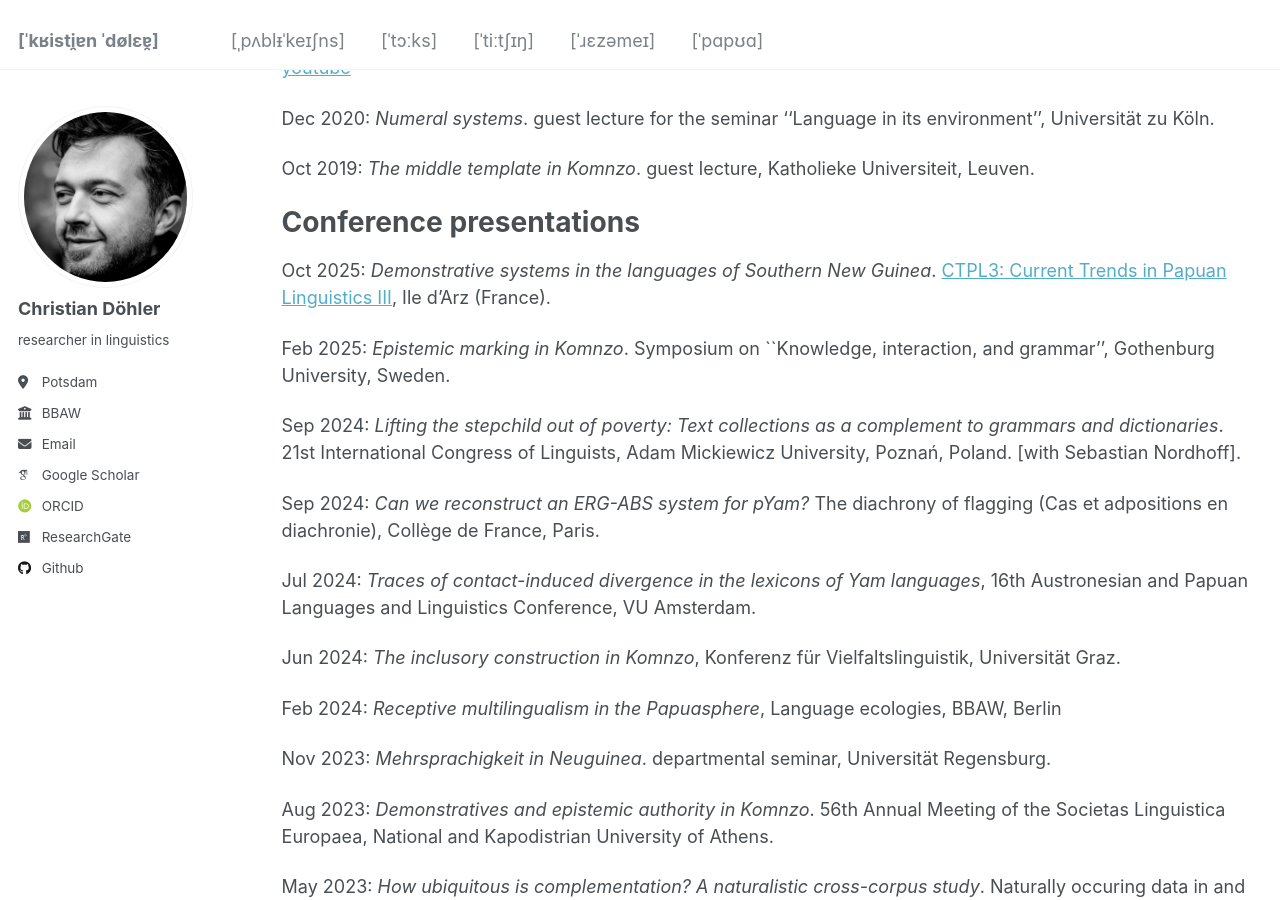
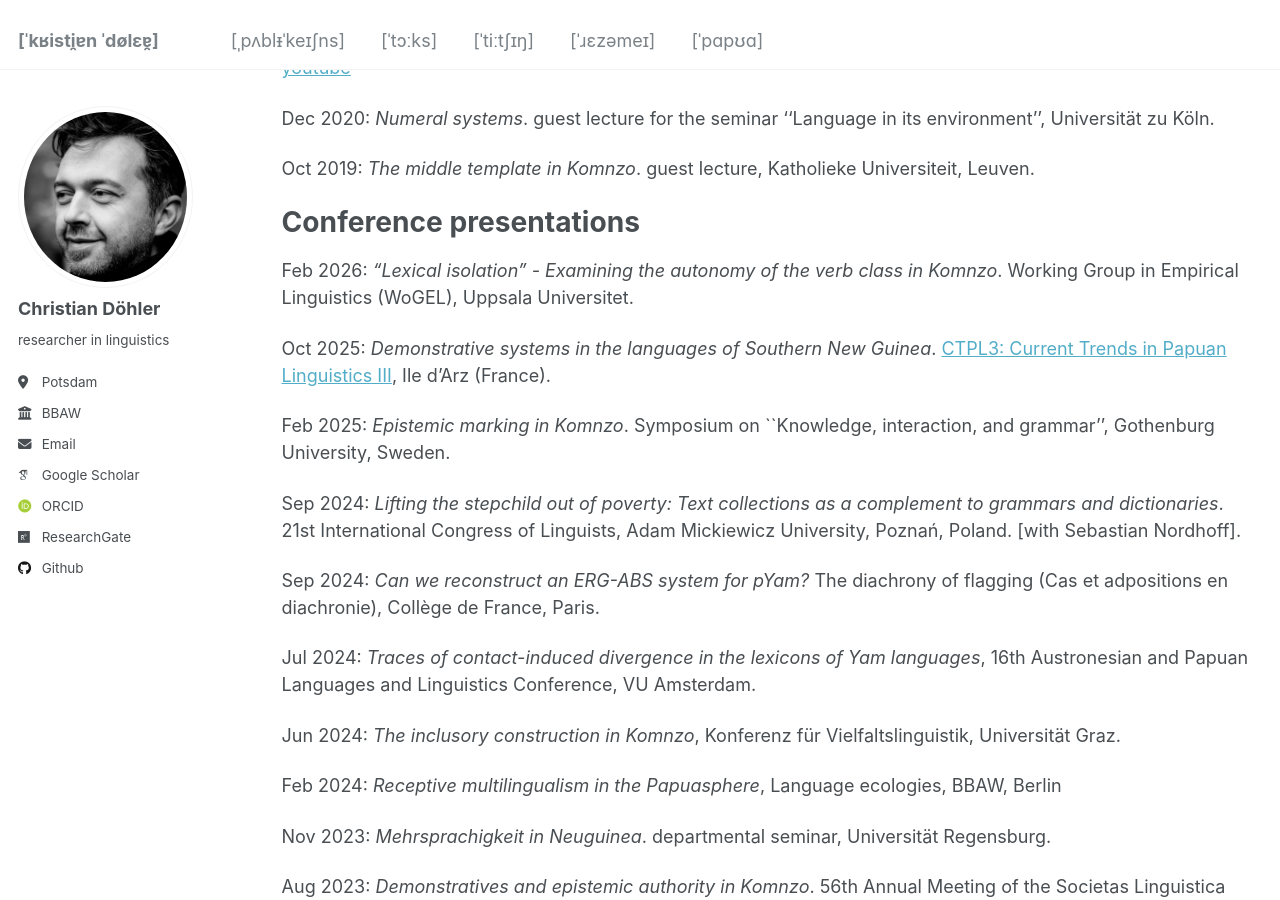
Before and after one commit to chrdoe/chrdoe.github.io, a Jekyll site: the page built from _pages/talks.md, in a window 1280 px wide and 900 px high, scrolled down 759 px. Built offline with Jekyll 4.4.1, drawn with Linux system fonts in a browser that asks for light colours; some web fonts are replaced.

Commit message:
Update talks.md

```diff
--- a/_pages/talks.md
+++ b/_pages/talks.md
@@ -38,6 +38,7 @@ Oct 2019: *The middle template in Komnzo*. guest lecture, Katholieke Universitei
 
 Conference presentations
 ====
+Feb 2026: *“Lexical isolation” - Examining the autonomy of the verb class in Komnzo*. Working Group in Empirical Linguistics (WoGEL), Uppsala Universitet.
 
 Oct 2025: *Demonstrative systems in the languages of Southern New Guinea*. [CTPL3: Current Trends in Papuan Linguistics III](https://ctpl3.sciencesconf.org), Ile d'Arz (France).
 
```
